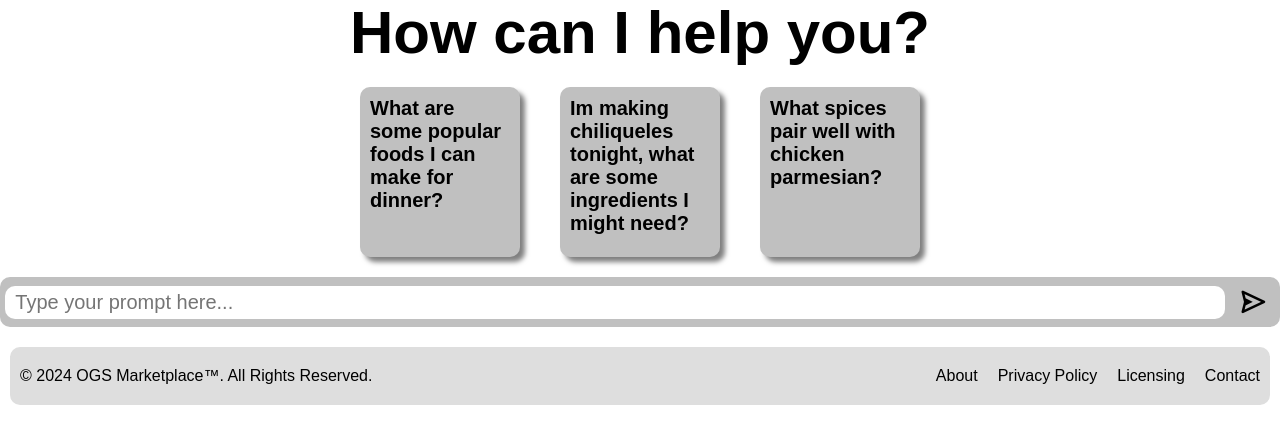
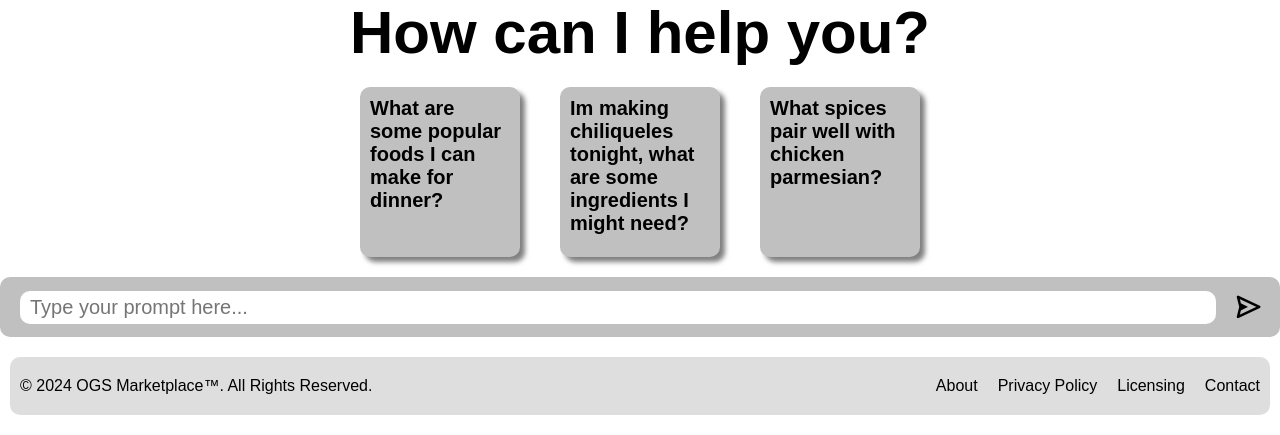
Before and after one commit to PC-II/CMPE131-FoodStore, a PHP site: page /PHP/index.php in a window 1280 px wide. Shown: the part 1423-1858 px from the top of the page. Before the commit the page ends 1828 px from the top, so only its background shows below. Run offline with PHP 8.4, Linux system fonts and the light colour scheme.

Commit message:
formatted style for the user input field

```diff
--- a/CSS/index.css
+++ b/CSS/index.css
@@ -454,24 +454,27 @@ main .carousel
 .chat-bot .user-field
 {
   position: relative;
-  min-height: 50px;
+  min-height: 60px;
   background: silver;
   display: flex;
   align-items: center;
-  justify-content: space-evenly;
+  justify-content: space-around;
   font-size: 30px;
   border-radius: 10px;
+  padding-left: 20px;
+  padding-right: 10px;
 }
 .chat-bot .user-field #user-input
 {
   resize: none;
   outline: none;
   font-size: 20px;
-  width: 1200px;
+  width: 100%;
   border: none;
   border-radius: 10px;
   padding: 5px 10px;
   overflow-x: none;
+  margin-right: 10px;
 }
 .chat-bot .user-field #bot-submit-button
 {
```
